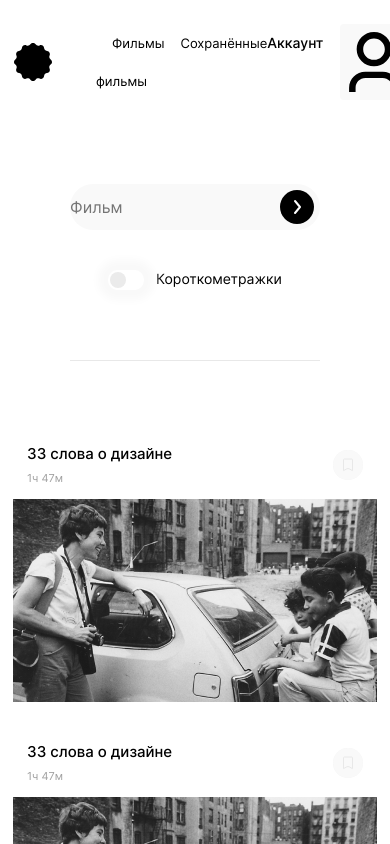
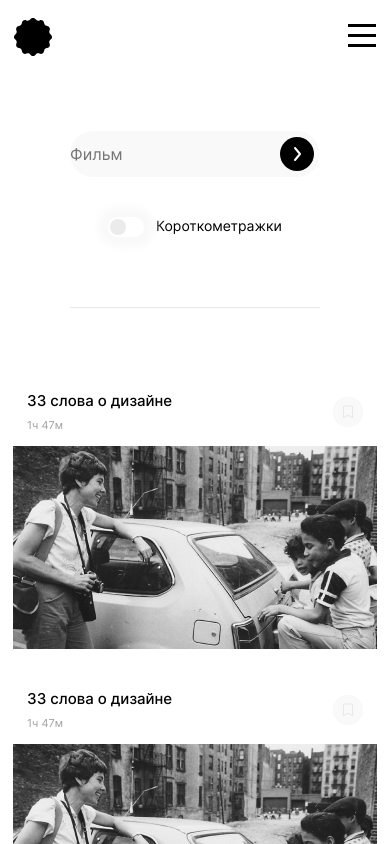
Before and after one commit to PolinaAndreyanova/movies-explorer-frontend, a React (Create React App) app: page /movies in a window 390 px wide. Shown: the top 844 px of the page. Built offline with nearby package versions, Linux system fonts and the light colour scheme.

Commit message:
feat: поправить Header

```diff
--- a/src/components/Header/Header.css
+++ b/src/components/Header/Header.css
@@ -1,41 +1,37 @@
 .header {
   margin: 0 auto;
+  position: relative;
+}
+
+.header__logo {
+  padding: 18px 0 18px 70px;
+  position: absolute;
+  top: 0;
+  left: 0;
+  z-index: 1;
+}
+
+.header__navigation {
+  padding: 21px 70px 21px 152px;
   display: flex;
   justify-content: space-between;
 }
 
-.header__type_login {
-  justify-content: unset;
-}
-
-.header__logo {
-  padding: 18px 0 18px 70px;
-}
-
-.header__navigation {
-  padding: 21px 70px 21px 0;
-  font-style: normal;
-  font-weight: 500;
-  font-size: 12px;
-  line-height: 16px;
-  display: flex;
-}
-
-.header__films-navigation {
-  margin-left: 44px;
+.header__film-pages-navigation {
+  padding: 7px 0;
 }
 
 .header__films-button {
   font-style: normal;
   font-weight: 400;
   font-size: 13px;
-  line-height: 38px;
+  line-height: 18px;
   text-decoration: none;
   color: #000000;
   cursor: pointer;
   opacity: 1;
   transition: opacity 0.5s;
-  margin: 16px;
+  margin-right: 16px;
 }
 
 .header__films-button:hover {
@@ -46,7 +42,7 @@
   font-style: normal;
   font-weight: 400;
   font-size: 13px;
-  line-height: 38px;
+  line-height: 18px;
   text-decoration: none;
   color: #000000;
   cursor: pointer;
@@ -58,11 +54,21 @@
   opacity: 0.8;
 }
 
-.header__account-button {
+.header__user-pages-navigation {
+  display: flex;
+}
+
+.header__account-link {
+  display: flex;
+  padding: 4px 0;
+}
+
+.header__account-link-button {
+  display: block;
   font-style: normal;
   font-weight: 500;
   font-size: 14px;
-  line-height: 38px;
+  line-height: 30px;
   text-decoration: none;
   color: #000000;
   cursor: pointer;
@@ -70,29 +76,31 @@
   transition: opacity 0.5s;
 }
 
-.header__account-icon {
-  padding: 8px;
+.header__account-link-button:hover {
+  opacity: 0.8;
+}
+
+.header__account-link-icon {
+  padding: 8px 7px;
   background-color: #F9F9F9;
   margin-left: 17px;
   border-radius: 4px;
 }
 
-.header__account-button:hover {
-  opacity: 0.8;
-}
-
 .header__registration-button {
   display: block;
   border: none;
-  padding: 0;
+  padding: 0 30px 0 0;
+  color: black;
   background-color: transparent;
-  padding-right: 30px;
   opacity: 1;
   transition: opacity 0.5s;
   text-decoration: none;
   text-align: center;
+  font-style: normal;
+  font-weight: 500;
+  font-size: 12px;
   line-height: 32px;
-  color: black;
 }
 
 .header__registration-button:hover {
@@ -103,19 +111,38 @@
   display: block;
   border: none;
   padding: 0;
+  color: #ffffff;
   background-color: #000000;
-  color: #ffffff;
   width: 76px;
-  line-height: 32px;
   border-radius: 3px;
   opacity: 1;
   transition: opacity 0.5s;
   text-decoration: none;
   text-align: center;
+  font-style: normal;
+  font-weight: 500;
+  font-size: 12px;
+  line-height: 32px;
 }
 
 .header__enter-button:hover {
   opacity: 0.8;
+}
+
+.header__hamburger-lines {
+  padding: 5px 0;
+  width: 28px;
+  height: 23px;
+  display: none;
+  flex-direction: column;
+  justify-content: space-between;
+}
+
+.header__hamburger-line {
+  display: none;
+  height: 3px;
+  width: 100%;
+  background-color: #000000;
 }
 
 @media screen and (max-width: 1024px) {
@@ -125,6 +152,23 @@
 
   .header__navigation {
     padding-right: 30px;
+    justify-content: flex-end;
+  }
+
+  .header__film-pages-navigation {
+    display: none;
+  }
+
+  .header__account-link {
+    display: none;
+  }
+
+  .header__hamburger-lines {
+    display: flex;
+  }
+
+  .header__hamburger-line {
+    display: block;
   }
 }
 
@@ -135,16 +179,21 @@
 
   .header__navigation {
     padding: 24px 14px 24px 0;
-    font-size: 10px;
   }
 
   .header__registration-button {
+    font-size: 10px;
     line-height: 26px;
     padding-right: 14px;
   }
 
   .header__enter-button {
     width: 54px;
+    font-size: 10px;
     line-height: 26px;
   }
+
+  .header__hamburger-lines {
+    padding: 0;
+  }
 }
--- a/src/components/Header/Header.js
+++ b/src/components/Header/Header.js
@@ -3,27 +3,40 @@ import './Header.css';
 import headerLogoPath from '../../images/logo.svg';
 import headerAccountIconPath from '../../images/header-account-icon.svg';
 
-import { NavLink, Link } from 'react-router-dom';
+import { Link } from 'react-router-dom';
 
 function Header(props) {
   return (
-    <header className={`header${props.loggedIn ? ' header__type_login' : ''}`} style={!props.loggedIn ? { backgroundColor: "#F3C1F8" } : { backgroundColor: "white" }}>
+    <header className='header' style={!props.loggedIn ? { backgroundColor: "#F3C1F8" } : { backgroundColor: "white" }}>
       <img src={headerLogoPath} alt="Логотип" className="header__logo" />
       <div className='header__navigation'>
-        {!props.loggedIn ?
-          <>
-            <Link to='/signup' className='header__registration-button'>Регистрация</Link>
-            <Link to='/signin' className='header__enter-button'>Войти</Link>
-          </> :
-          <>
-            <div className='header__films-navigation'>
-              <NavLink to="/movies" className='header__films-button'>Фильмы</NavLink>
-              <NavLink to='/saved-movies' className='header__saved-films-button'>Сохранённые фильмы</NavLink>
-            </div>
-            <Link to='/profile' className='header__account-button'>Аккаунт</Link>
-            <img src={headerAccountIconPath} alt='Иконка' className='header__account-icon' />
-          </>
-        }
+        <div className='header__film-pages-navigation'>
+          {props.loggedIn &&
+            <>
+              <Link to="/movies" className='header__films-button'>Фильмы</Link>
+              <Link to='/saved-movies' className='header__saved-films-button'>Сохранённые фильмы</Link>
+            </>
+          }
+        </div>
+        <div className='header__user-pages-navigation'>
+          {props.loggedIn ?
+            <>
+              <div className='header__account-link'>
+                <Link to='/profile' className='header__account-link-button'>Аккаунт</Link>
+                <img src={headerAccountIconPath} alt='Иконка' className='header__account-link-icon' />
+              </div>
+              <div className="header__hamburger-lines">
+                <span className="header__hamburger-line"></span>
+                <span className="header__hamburger-line"></span>
+                <span className="header__hamburger-line"></span>
+              </div>
+            </> :
+            <>
+              <Link to='/signup' className='header__registration-button'>Регистрация</Link>
+              <Link to='/signin' className='header__enter-button'>Войти</Link>
+            </>
+          }
+        </div>
       </div>
     </header>
   );
```
Also changed, not shown: 1 other file (tests, documents, lock files or other folders).
